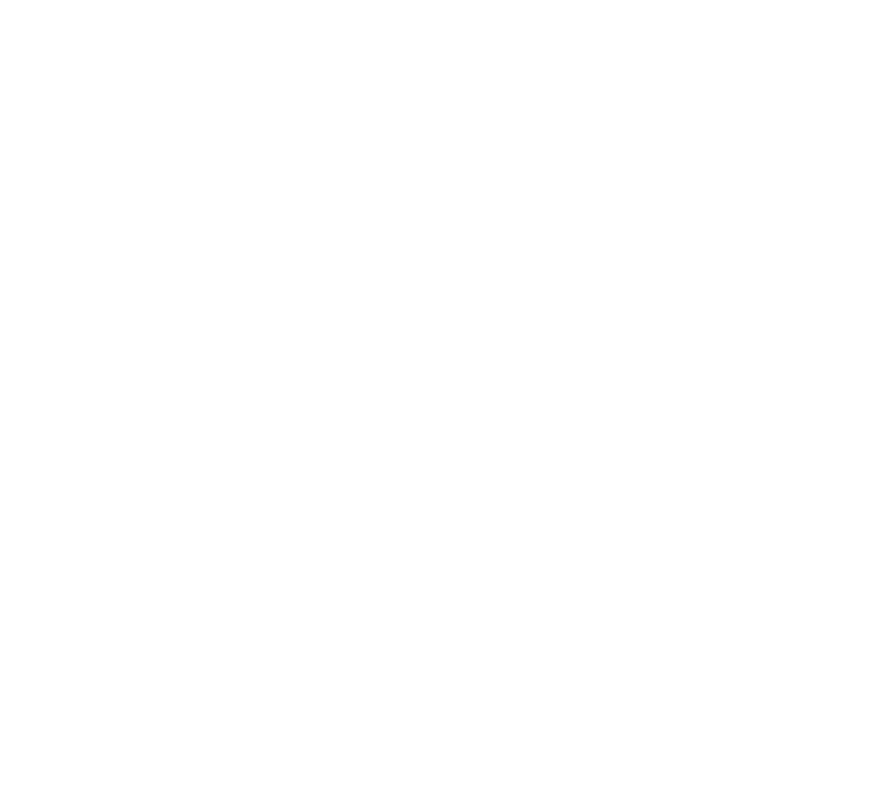
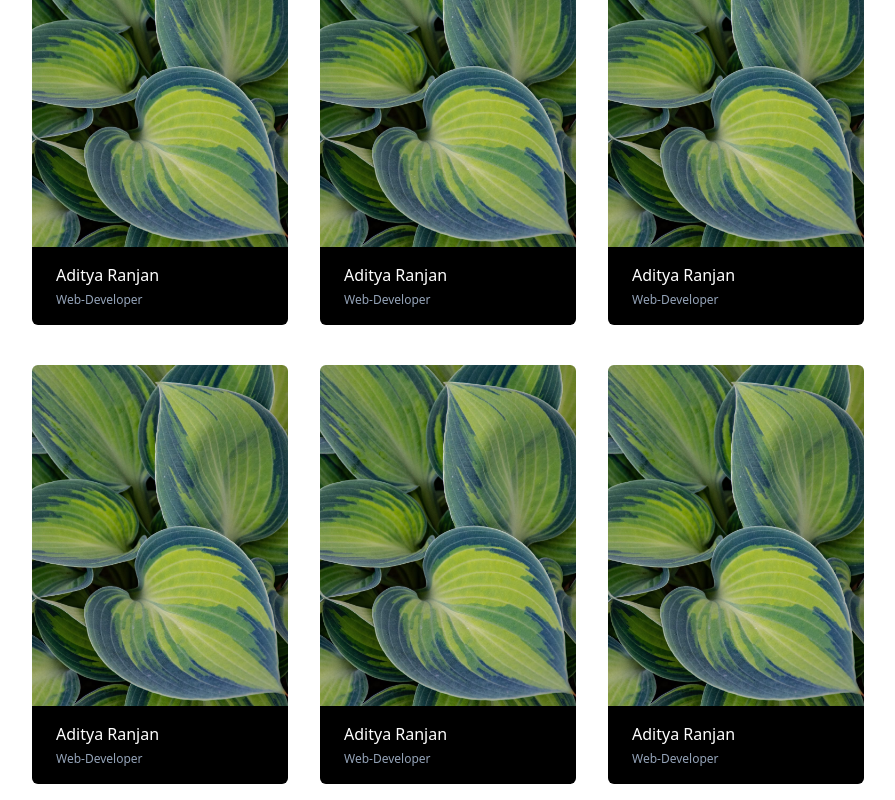
Before and after one commit to arsrivastawa/HnCC-Accounts, a React (Vite) app: page / in a window 1280 px wide. Shown: the part 2211-3011 px from the top of the page, without its empty margins (192-1087 px from the left). Before the commit the page ends 1964 px from the top, so only its background shows below. Built offline with nearby package versions, Linux system fonts and the light colour scheme.

Commit message:
Added Donator's details in the form of Cards

```diff
--- a/src/App.jsx
+++ b/src/App.jsx
@@ -4,6 +4,7 @@
 import Hero from "./components/Hero";
 import About from "./components/About";
 import OverviewAndSteps from "./components/OverviewAndSteps";
+import Alumni from "./components/Alumni";
 
 function App() {
   const [count, setCount] = useState(0);
@@ -14,6 +15,7 @@
       <Hero />
       <About />
       <OverviewAndSteps />
+      <Alumni />
     </>
   );
 }
--- /dev/null
+++ b/src/components/Alumni.jsx
@@ -0,0 +1,25 @@
+import React from "react";
+import SubHeading from "./sub-components/SubHeading";
+import Card from "./sub-components/Card";
+
+const Alumni = () => {
+  return (
+    <>
+      <div className="alumni-card-container flex flex-col items-center pb-4 justify-center">
+        <div className="alumni-card-heading">
+          <SubHeading title={"Our Funding Alumni"} />
+        </div>
+        <div className="card-container grid grid-cols-3 gap-y-10 gap-x-8">
+          <Card name={"Aditya Ranjan"} designation={"Web-Developer"} />
+          <Card name={"Aditya Ranjan"} designation={"Web-Developer"} />
+          <Card name={"Aditya Ranjan"} designation={"Web-Developer"} />
+          <Card name={"Aditya Ranjan"} designation={"Web-Developer"} />
+          <Card name={"Aditya Ranjan"} designation={"Web-Developer"} />
+          <Card name={"Aditya Ranjan"} designation={"Web-Developer"} />
+        </div>
+      </div>
+    </>
+  );
+};
+
+export default Alumni;
--- /dev/null
+++ b/src/components/sub-components/Card.jsx
@@ -0,0 +1,31 @@
+import React from "react";
+
+const Card = ({ name, designation }) => {
+  return (
+    <>
+      <div className="main w-64 group rounded-md overflow-hidden">
+        <div className="img w-64 zoo">
+          <img
+            src="../src/assets/alumni.jpg"
+            className="group-hover:scale-[1.05] duration-200"
+            alt="Alumni"
+          />
+        </div>
+        <div className="title-logo relative">
+          <div className="logo absolute right-[-60%] duration-200 top-[-25%] group-hover:right-0 bg-gradient-to-r from-amber-400 via-amber-300 text-base to-orange-200 px-[10px] py-3 flex justify-between w-fit">
+            <i class="bi bi-facebook px-2"></i>
+            <i class="bi bi-twitter-x px-2 "></i>
+            <i class="bi bi-linkedin px-2 "></i>
+            <i class="bi bi-instagram px-2 "></i>
+          </div>
+          <div className="txt bg-black text-white w-full px-6 py-4">
+            <div className="name text-base">{name}</div>
+            <div className="designaiton text-slate-400 text-[12px] mt-1">{designation}</div>
+          </div>
+        </div>
+      </div>
+    </>
+  );
+};
+
+export default Card;
```
Also changed, not shown: src/assets/alumni.jpg (added).
